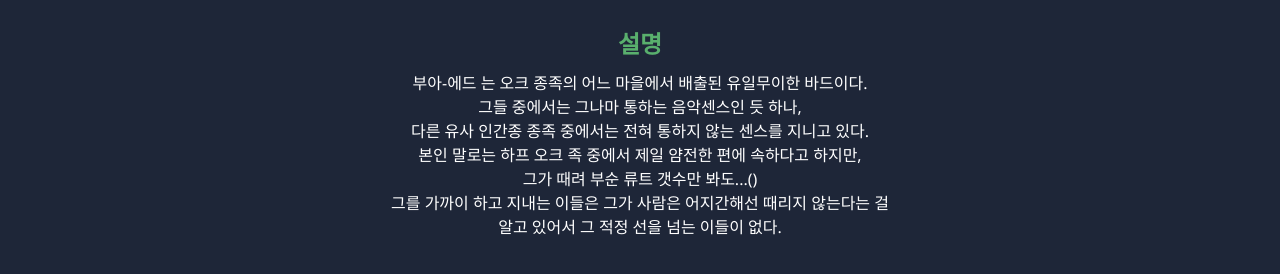
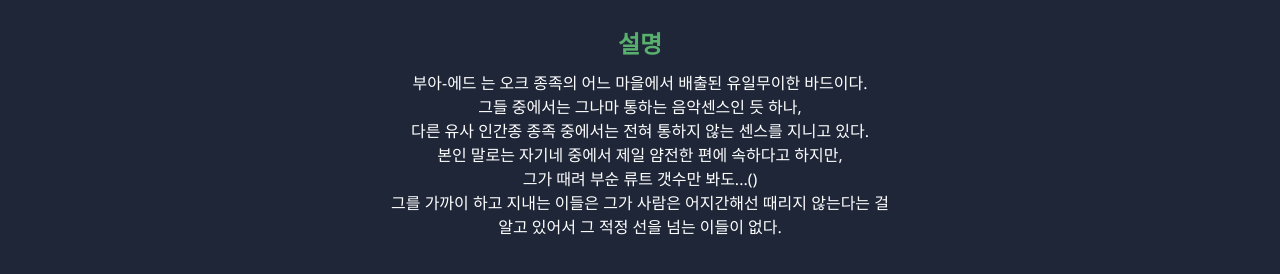
Before and after one commit to PaperHaRam/-004, a plain HTML site: page index.html in a window 1280 px wide. Shown: the part 818-1092 px from the top of the page. Drawn offline with Linux system fonts and the light colour scheme.

Commit message:
Update index.html

```diff
--- a/index.html
+++ b/index.html
@@ -169,7 +169,7 @@
 
       <div class="description">
         <h2>설명</h2>
-        <p>부아-에드 는 오크 종족의 어느 마을에서 배출된 유일무이한 바드이다.<br>그들 중에서는 그나마 통하는 음악센스인 듯 하나,<br>다른 유사 인간종 종족 중에서는 전혀 통하지 않는 센스를 지니고 있다.<br>본인 말로는 하프 오크 족 중에서 제일 얌전한 편에 속하다고 하지만,<br>그가 때려 부순 류트 갯수만 봐도...()<br>그를 가까이 하고 지내는 이들은 그가 사람은 어지간해선 때리지 않는다는 걸<br>알고 있어서 그 적정 선을 넘는 이들이 없다.</p>
+        <p>부아-에드 는 오크 종족의 어느 마을에서 배출된 유일무이한 바드이다.<br>그들 중에서는 그나마 통하는 음악센스인 듯 하나,<br>다른 유사 인간종 종족 중에서는 전혀 통하지 않는 센스를 지니고 있다.<br>본인 말로는 자기네 중에서 제일 얌전한 편에 속하다고 하지만,<br>그가 때려 부순 류트 갯수만 봐도...()<br>그를 가까이 하고 지내는 이들은 그가 사람은 어지간해선 때리지 않는다는 걸<br>알고 있어서 그 적정 선을 넘는 이들이 없다.</p>
       </div>
     </div>
   </div>
```
